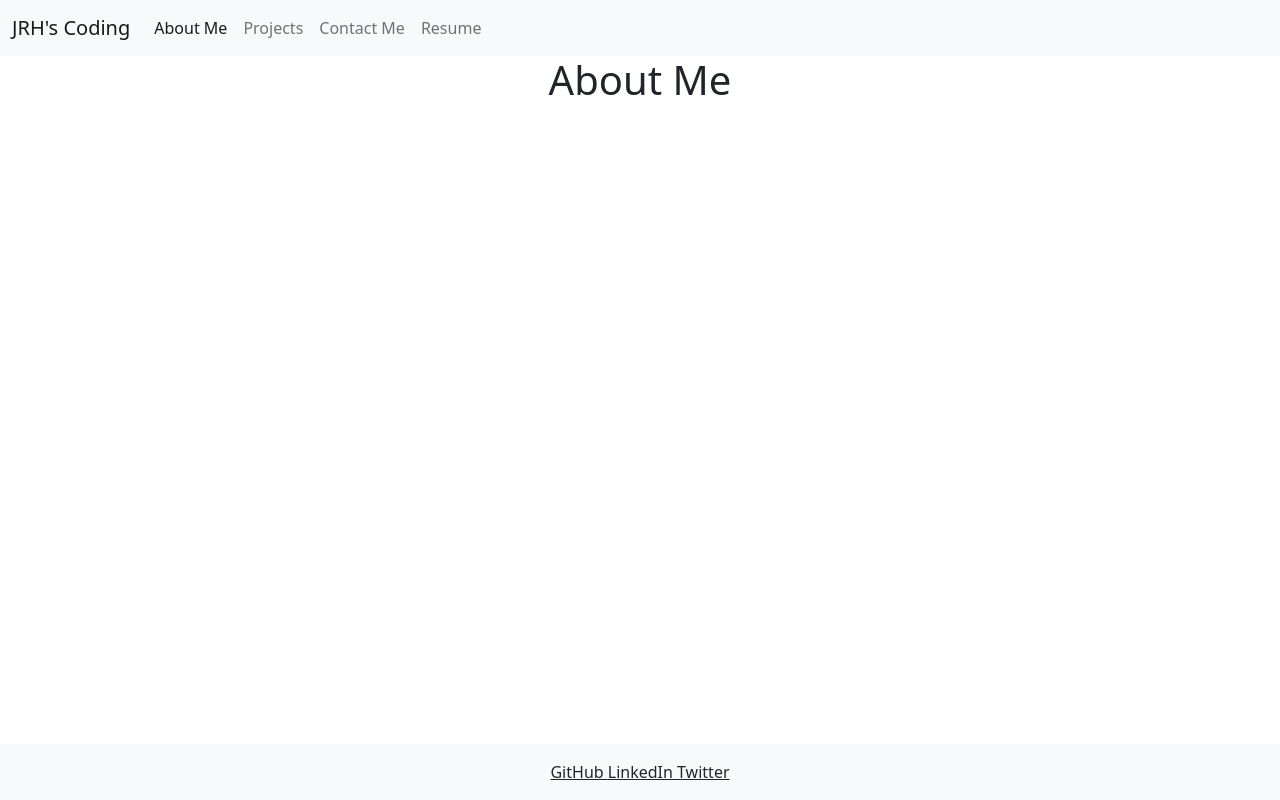
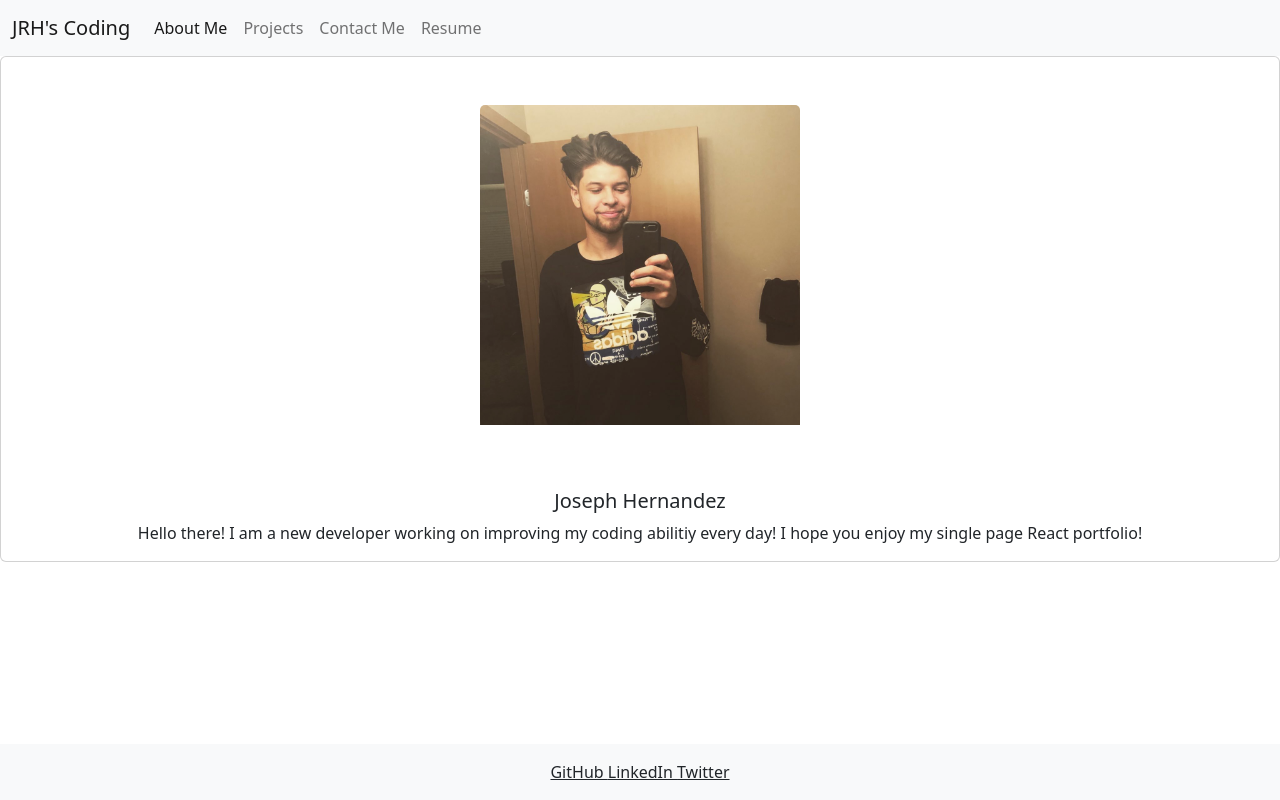
Before and after one commit to jrhscoding/portfolio-2.0, a React (Create React App) app: page / in a window 1280 px wide. Built offline with nearby package versions, Linux system fonts and the light colour scheme.

Commit message:
added about me

```diff
--- a/src/components/About/index.js
+++ b/src/components/About/index.js
@@ -3,7 +3,13 @@ import React from "react";
 function About() {
     return (
         <div>
-            <h1>About me</h1>
+            <div className="card">
+                <img src={require("../../assets/img/selfie.png")} className="card-img-top w-25 mx-auto my-5" alt="..."/>
+                    <div className="card-body">
+                        <h5 className="card-title">Joseph Hernandez</h5>
+                        <p className="card-text">Hello there! I am a new developer working on improving my coding abilitiy every day! I hope you enjoy my single page React portfolio!</p>
+                    </div>
+            </div>
         </div>
     )
 }
--- a/src/components/Navigation/index.js
+++ b/src/components/Navigation/index.js
@@ -2,6 +2,7 @@ import React from 'react';
 import Project from '../Project';
 import Contact from '../Contact';
 import Resume from '../Resume';
+import About from '../About';
 
 function Navigation(props) {
     let { currentPageSelected } = props;
@@ -9,7 +10,7 @@ function Navigation(props) {
     if (currentPageSelected === 'about') {
         return (
             <div>
-                <h1>About Me</h1>
+                <About/>
             </div>
         )
     } else if (currentPageSelected === 'portfolio') {
@@ -31,7 +32,7 @@ function Navigation(props) {
 
         return (
             <div className='container'>
-                <div className='row'>
+                <div className='row mb-5'>
                     <h1 className='my-2'>Portfolio</h1>
                     <Project
                         name={projects[0].name}
```
Also changed, not shown: src/assets/img/selfie.png (added).
